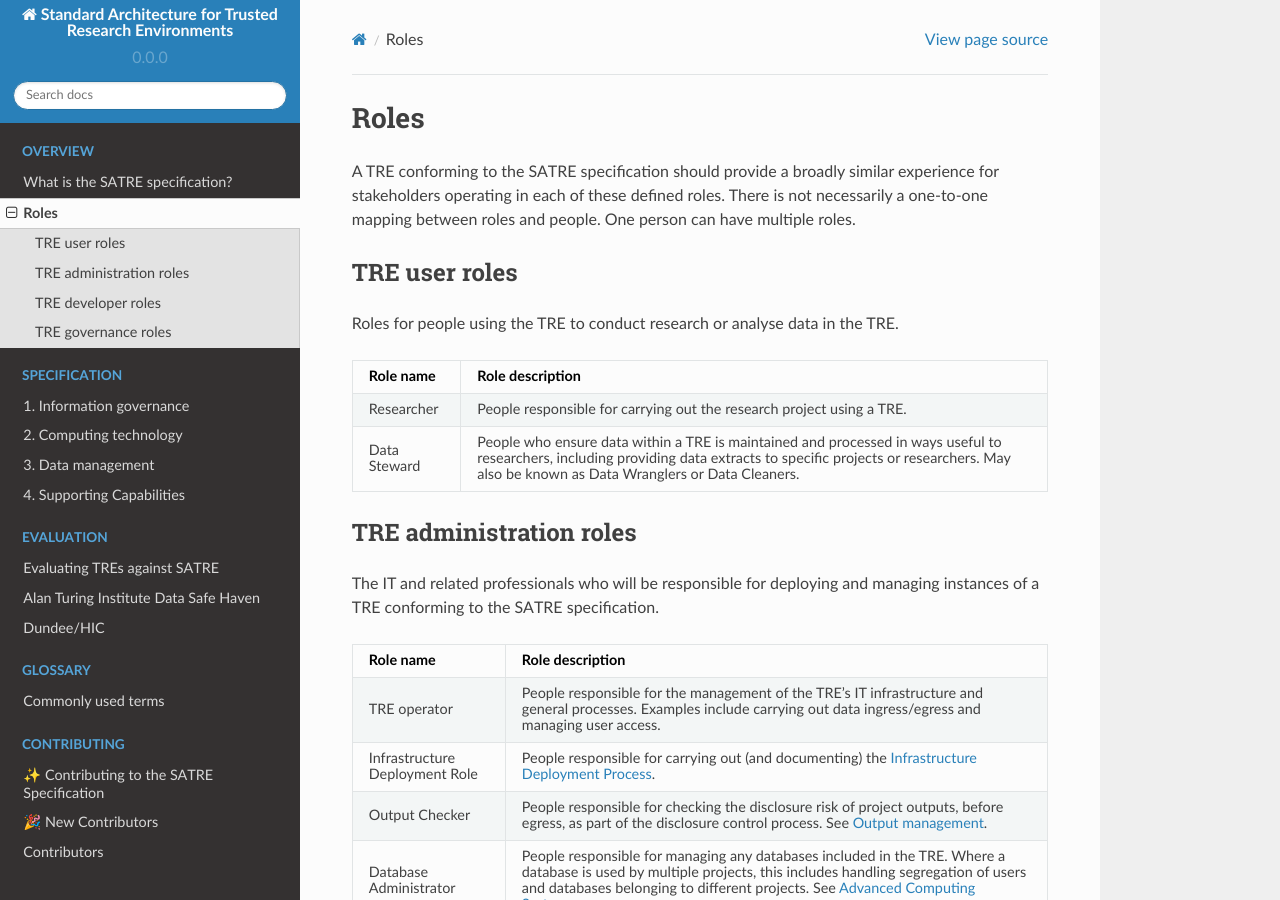
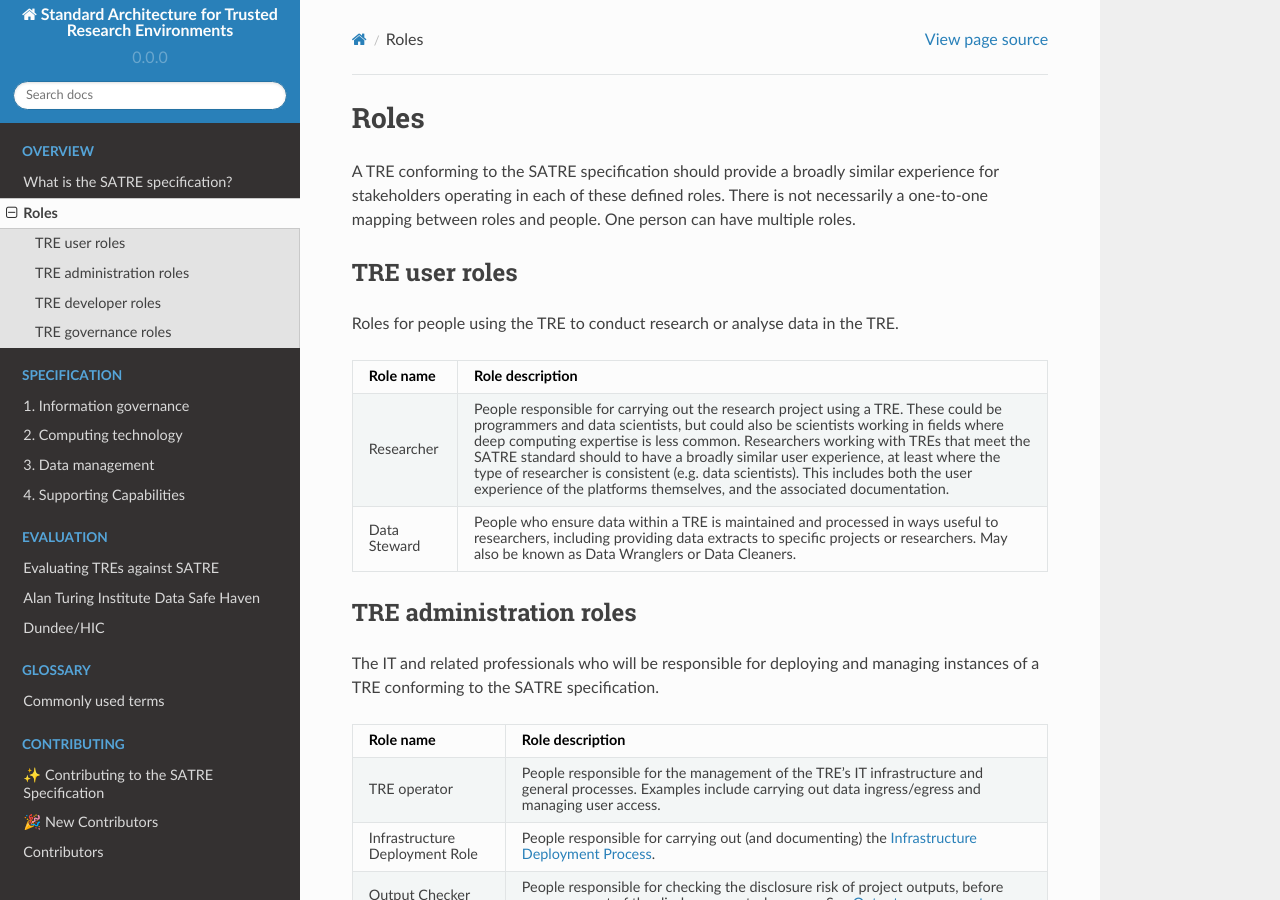
Before and after one commit to sa-tre/satre-specification, a Sphinx documentation site: the page built from docs/source/roles.md, in a window 1280 px wide and 900 px high. Built offline with Sphinx 7.4.7 and the Read the Docs theme 2.0.0, drawn with Linux system fonts in a browser that asks for light colours.

Commit message:
update researcher definition

````diff
--- a/docs/source/roles.md
+++ b/docs/source/roles.md
@@ -12,8 +12,6 @@ One person can have multiple roles.
 
 Roles for people using the TRE to conduct research or analyse data in the TRE.
 
-<!-- The document will explain that user experience of the platform and associated documentation should feel similar across TREs conforming to SATRE specification. -->
-
 ```{list-table}
 :header-rows: 1
 :name: tab-tre-role-users
@@ -21,7 +19,7 @@ Roles for people using the TRE to conduct research or analyse data in the TRE.
 * - Role name
   - Role description
 * - Researcher
-  - People responsible for carrying out the research project using a TRE.
+  - People responsible for carrying out the research project using a TRE. These could be programmers and data scientists, but could also be scientists working in fields where deep computing expertise is less common. Researchers working with TREs that meet the SATRE standard should to have a broadly similar user experience, at least where the type of researcher is consistent (e.g. data scientists). This includes both the user experience of the platforms themselves, and the associated documentation.
 * - Data Steward
   - People who ensure data within a TRE is maintained and processed in ways useful to researchers, including providing data extracts to specific projects or researchers. May also be known as Data Wranglers or Data Cleaners.
 
````
